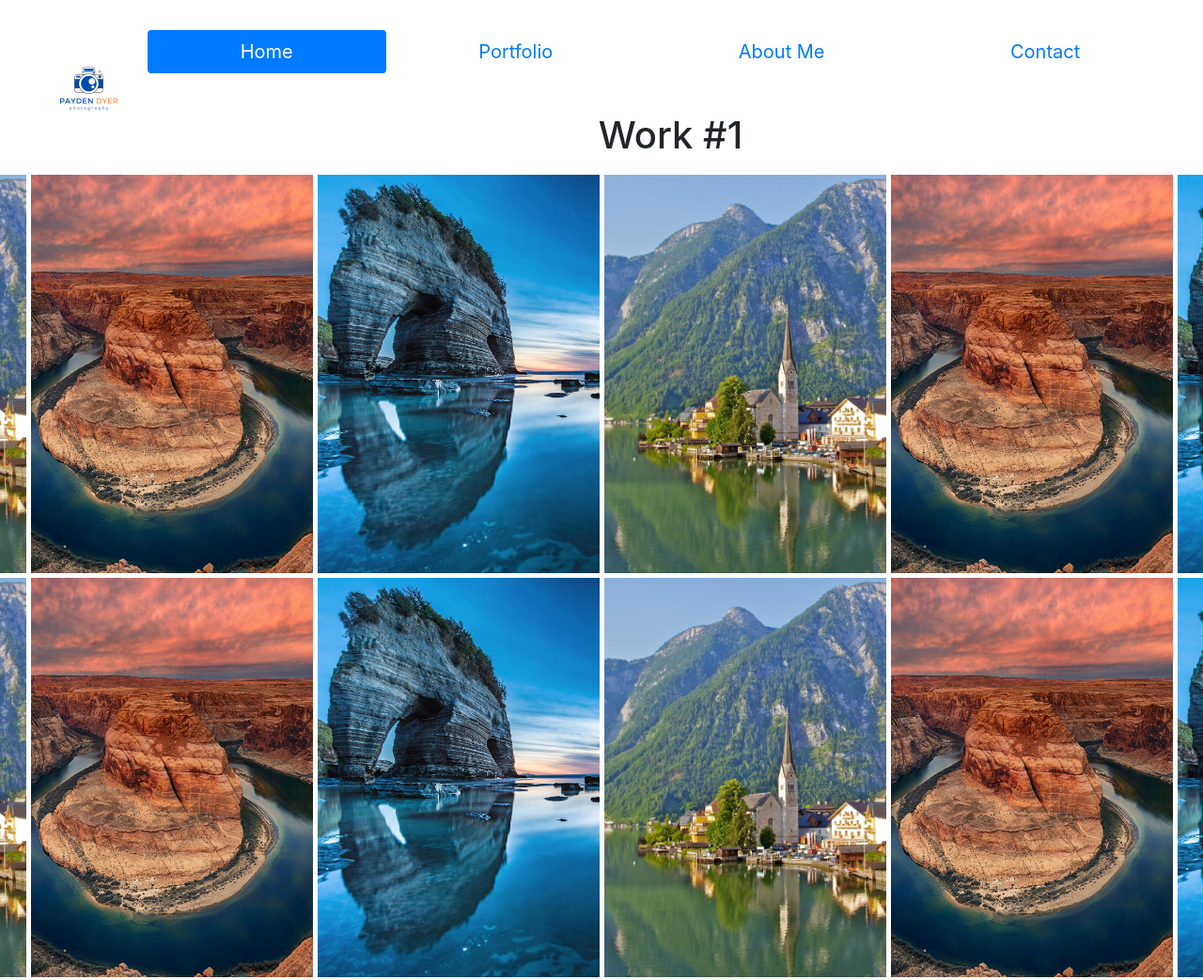
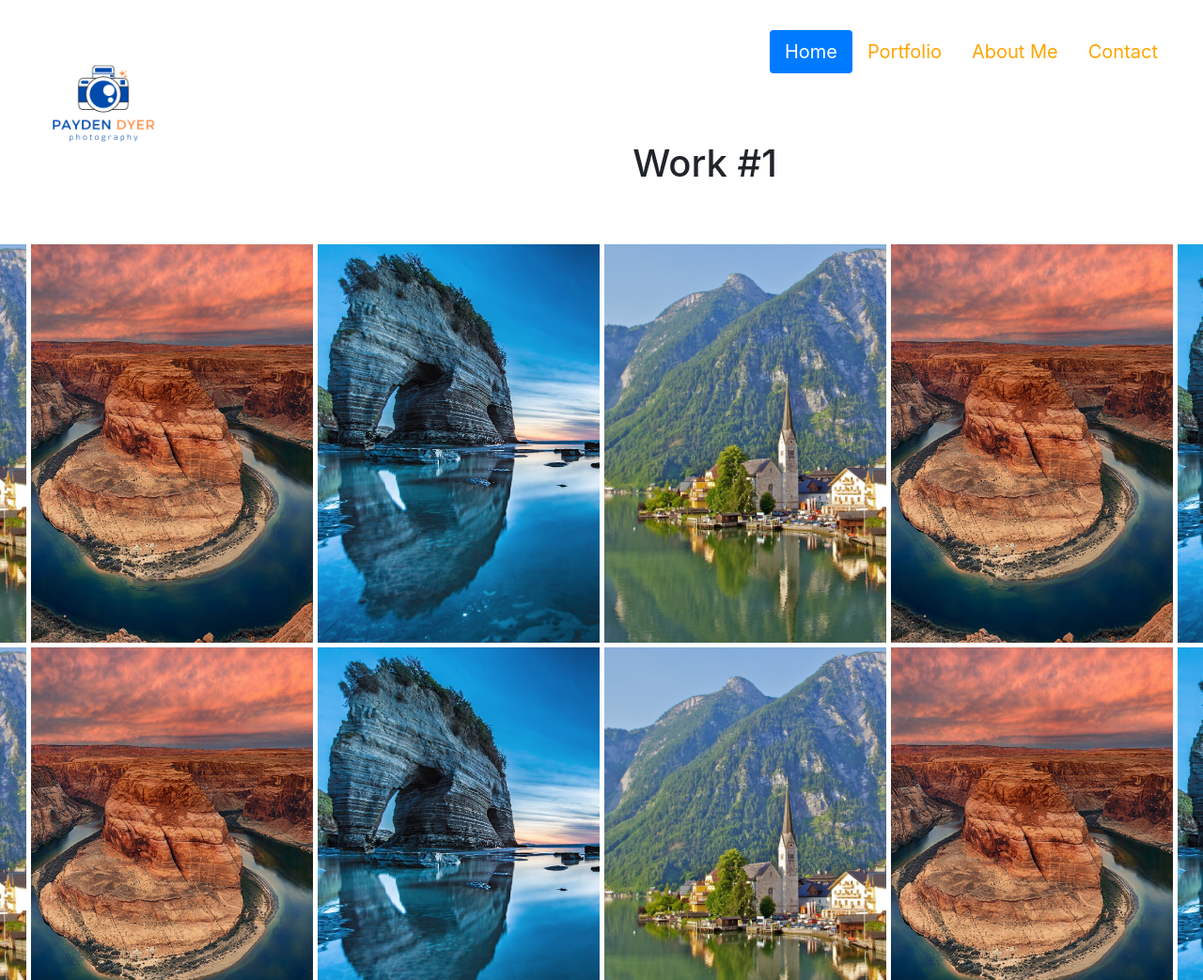
Before and after one commit to paydendyer/css-grids, a plain HTML site: page index.html in a window 1280 px wide. Shown: the top 1043 px of the page at 94% size. Drawn offline with Linux system fonts and the light colour scheme.

```diff
--- a/index.html
+++ b/index.html
@@ -9,9 +9,10 @@
     <link rel="stylesheet" href="styles/bootstrap.css" />
   </head>
   <body>
+     <img src="images/logo.jpg" alt="logo" class="logo">
     <div class="nav-container">
-      <img src="images/logo.jpg" alt="logo" class="logo">
-      <ul class="nav nav-pills nav-fill">
+
+      <ul class="nav nav-pills justify-content-end">
         <li class="nav-item"><a class="nav-link active" href="#"> Home</a></li>
         <li class="nav-item"><a class="nav-link" href="#"> Portfolio</a></li>
         <li class="nav-item"><a class="nav-link" href="#"> About Me</a></li>
--- a/styles.css
+++ b/styles.css
@@ -8,6 +8,9 @@ body {
 }
 li {
   font-size: 20px;
+}
+li a {
+  color: orange;
 }
 .photo-grid {
   display: grid;
@@ -27,11 +30,12 @@ li {
 }
 .title {
   text-align: center;
-}
-h1 {
-  padding: 10px;
+  padding-top: 40px;
+  padding-bottom: 20px;
+  height: 150px;
 }
 .logo {
   float: left;
-  width: 125px;
+  width: 220px;
+  padding: 0;
 }
```
Also changed, not shown: home.html (added, +55 -0 lines).
